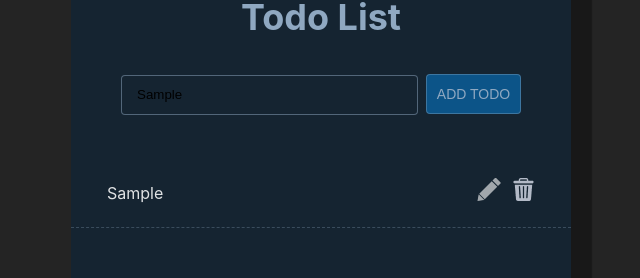
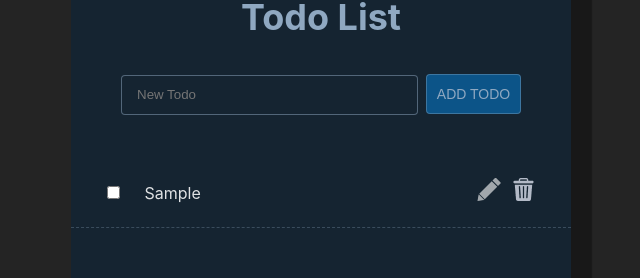
Before and after one commit to aswintrikkur/Todo-App, a React (Vite) app: page / in a window 1280 px wide. Both pictures are taken after typing "Sample" into the empty fields and a click on the button "ADD TODO". Shown: the part 125-403 px from the top of the page, without its empty margins (319-959 px from the left). Built offline with nearby package versions, Linux system fonts and the light colour scheme.

Commit message:
handleComplete fixed

```diff
--- a/index.html
+++ b/index.html
@@ -5,6 +5,13 @@
 		<link rel="icon" type="image/svg+xml" href="/vite.svg" />
 		<meta name="viewport" content="width=device-width, initial-scale=1.0" />
 		<title>Todo App</title>
+		<link
+			rel="stylesheet"
+			href="https://cdnjs.cloudflare.com/ajax/libs/font-awesome/6.4.0/css/all.min.css"
+			integrity="sha512-iecdLmaskl7CVkqkXNQ/ZH/XLlvWZOJyj7Yy7tcenmpD1ypASozpmT/E0iPtmFIB46ZmdtAc9eNBvH0H/ZpiBw=="
+			crossorigin="anonymous"
+			referrerpolicy="no-referrer"
+		/>
 	</head>
 	<body>
 		<div id="root"></div>
--- a/src/components/Todo/Todo.css
+++ b/src/components/Todo/Todo.css
@@ -46,5 +46,6 @@ color: #8FA8C1;
 }
 .todo-list{
     padding-top: 44px;
+    overflow: auto;
 
 }
--- a/src/components/Todo/Todo.jsx
+++ b/src/components/Todo/Todo.jsx
@@ -4,13 +4,20 @@ import { TodoItem } from './TodoItem/TodoItem'
 
 export const Todo = () => {
     const [todoContent, setTodoContent] = useState([])
+    const [tempContent, setTempContent] = useState("")
 
 
-
-    const inputHandleOnBlur = (event) => {
-        setTodoContent(prev => [...prev, event.target.value]);
+    const inputHandleOnChange = (event) => {
+        setTempContent(event.target.value);
     }
 
+    // For todo-Item adding
+    const handleInputOnAdd = () => {
+        setTodoContent(prev => [...prev, tempContent])
+        setTempContent("");
+    }
+
+    // For todo-Item deleting
     const deleteCurrentItem = (key) => {
         todoContent.splice(key, 1);
         const filteredContent = todoContent.filter((data) => {
@@ -19,7 +26,18 @@ export const Todo = () => {
         setTodoContent(filteredContent);
     }
 
-    // console.log(todoContent);
+    // For todo-Item editing
+    const handleItemEdit = (key) => {
+
+        // return (<div className="todo-item">
+        //     <input type="text" name="" id="edit-item" placeholder='edit' />
+        //     <button> Save</button>
+        //     <button> Cancel</button>
+        // </div> )
+        return <TodoItem />
+    }
+
+
 
     return (
         <div>
@@ -27,15 +45,19 @@ export const Todo = () => {
                 <h2>Todo List</h2>
 
                 <div className="input-container">
-                    <input type="text" name="newTodo" id="newTodo" placeholder='New Todo' onBlur={inputHandleOnBlur} />
-                    <button type='submit' >ADD TODO</button>
+                    <input type="text" name="newTodo" value={tempContent} id="newTodo" placeholder='New Todo' onChange={inputHandleOnChange} />
+                    <button type='submit'  onClick={handleInputOnAdd} >ADD TODO</button>
+
                 </div>
                 <div className="todo-list" >
 
                     {todoContent.map((data) => {
+                        const index = todoContent.indexOf(data);
                         return (<TodoItem todoContent={data}
-                            deleteCurrentItem={() => { deleteCurrentItem(todoContent.indexOf(data)) }}
-                            key={todoContent.indexOf(data)} />)
+                            deleteCurrentItem={() => { deleteCurrentItem(index) }}
+                            handleItemEdit={() => { handleItemEdit(index) }}
+                            index={index}
+                            key={index} />)
                     })}
                 </div>
 
--- a/src/components/Todo/TodoItem/TodoItem.css
+++ b/src/components/Todo/TodoItem/TodoItem.css
@@ -6,7 +6,11 @@
     align-items: center;
     justify-content: space-between;
     /* border-top: 1px dashed rgba(143, 168, 193, 0.3);; */
-    border-bottom: 1px dashed rgba(143, 168, 193, 0.3);;
+    border-bottom: 1px dashed rgba(143, 168, 193, 0.3);
+}
+.todo-item .todo-label label{
+cursor: pointer;
+padding-left: 20px;
 }
 .todo-item .todo-buttons button {
 	background: none;
--- a/src/components/Todo/TodoItem/TodoItem.jsx
+++ b/src/components/Todo/TodoItem/TodoItem.jsx
@@ -1,21 +1,30 @@
 import React, { useEffect, useState } from 'react'
 import './TodoItem.css'
 
-export const TodoItem = ({ todoContent, deleteCurrentItem }) => {
+export const TodoItem = ({ todoContent, deleteCurrentItem, handleItemEdit, index }) => {
+    const [completed, setCompleted] = useState({})
 
 
     const handleComplete = (event) => {
-        const textModify = event.target.style.textDecoration;
-        event.target.style.textDecoration = textModify === "line-through" ? "none" : "line-through";
+        if(event.target.checked){
+            setCompleted({textDecoration: 'line-through'});
+            // const textModify = event.target.style.textDecoration;
+            // event.target.style.textDecoration = textModify === "line-through" ? "none" : "line-through";
+        }else{
+            setCompleted({textDecoration: 'none'});
+        }
     }
 
     return (
         <div>
-            <div className="todo-item" onClick={handleComplete}>
-                <p> {todoContent} </p>
+            <div className="todo-item" >
+                <div className="todo-label" >
+                    <input type="checkbox" name="" id={index} onClick={handleComplete}/>
+                    <label htmlFor={index} style={completed} > {todoContent} </label>
+                </div>
                 <div className="todo-buttons">
-                    <button><img src='../src/Images/image 7.png' alt="edit" /></button>
-                    <button><img src='../src/Images/image 9.png' alt="delete" onClick={deleteCurrentItem} /></button>
+                    <button onClick={handleItemEdit}><img src='../src/Images/image 7.png' alt="edit" /></button>
+                    <button onClick={deleteCurrentItem}><img src='../src/Images/image 9.png' alt="delete" /></button>
                 </div>
             </div>
 
--- a/src/index.css
+++ b/src/index.css
@@ -40,3 +40,6 @@ h1 {
   font-size: 3.2em;
   line-height: 1.1;
 }
+button{
+  cursor: pointer;
+}
```
Lines whose indentation alone changed are shown as unchanged.
